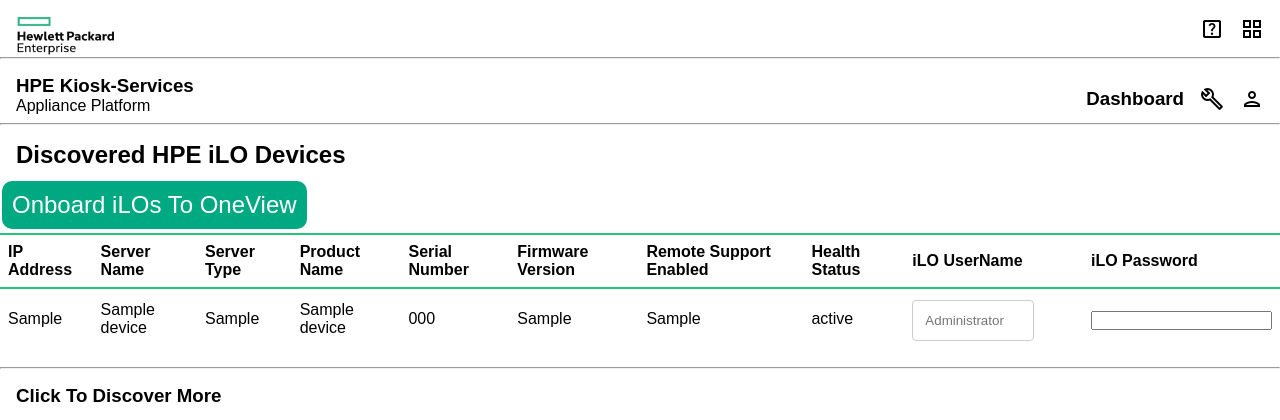
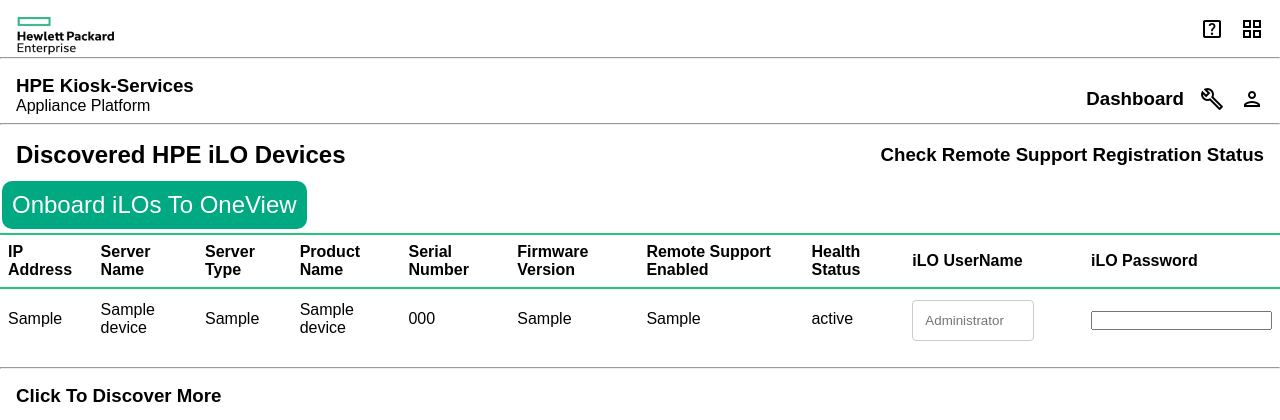
Before and after one commit to patelnikhilkumar/cidiscovery, a Flask app: page /results in a window 1280 px wide. Shown: the top 420 px of the page. Run offline with Flask 3, Linux system fonts and the light colour scheme; tables that the repository leaves empty hold one stand-in row (values such as "Sample post"); some web fonts are replaced.

Commit message:
FourtySecond Commit

```diff
--- a/discover_ilo/templates/results.html
+++ b/discover_ilo/templates/results.html
@@ -9,6 +9,9 @@
     <div class="sub-header">
         <div class="services">
             <h2>Discovered HPE iLO Devices</h2>
+        </div>
+        <div class="services">
+            <h3><a href="{{ url_for('hpersdetails') }}">Check Remote Support Registration Status</a></h3>
         </div>
     </div>
     <form action="/register" method="post">
```
